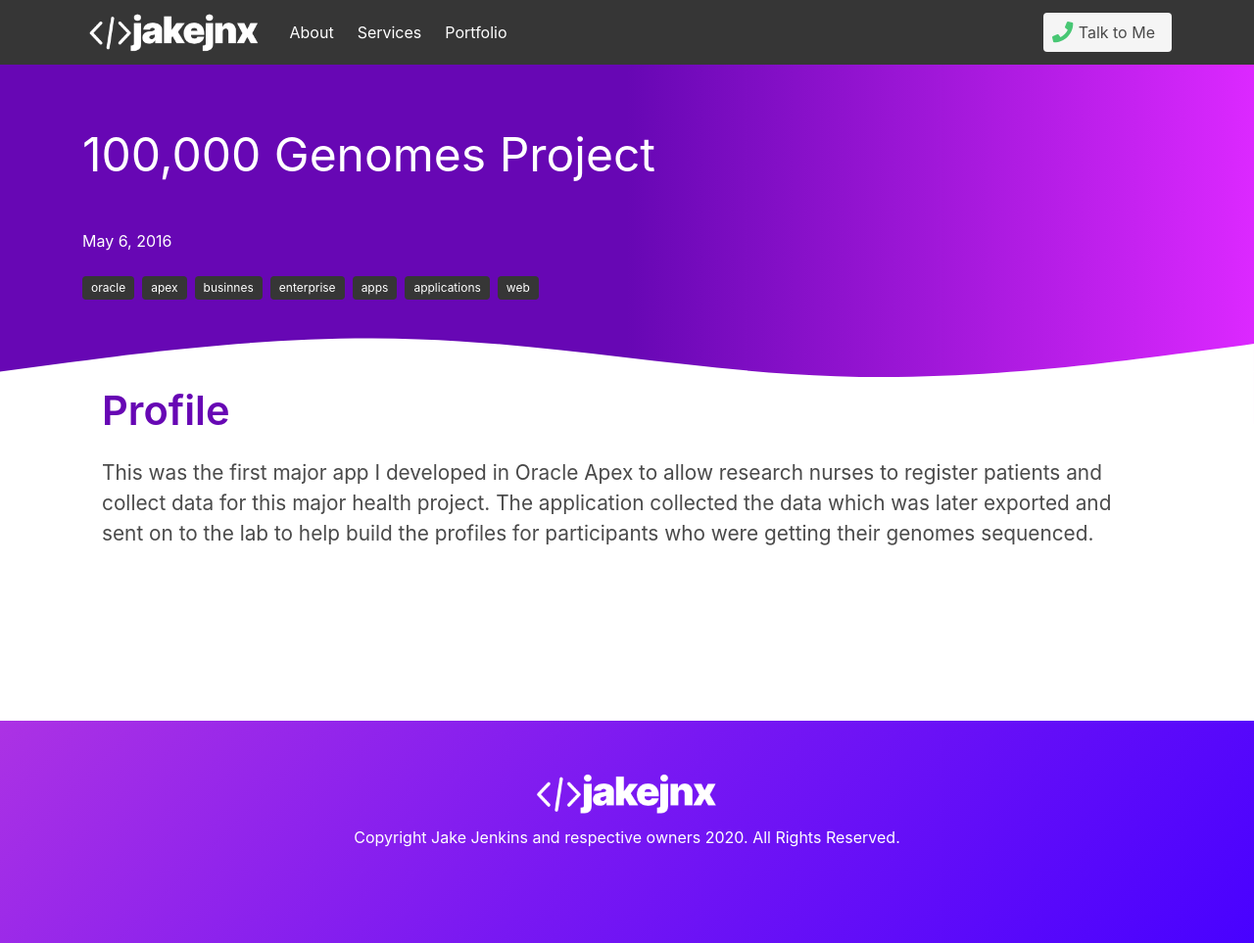
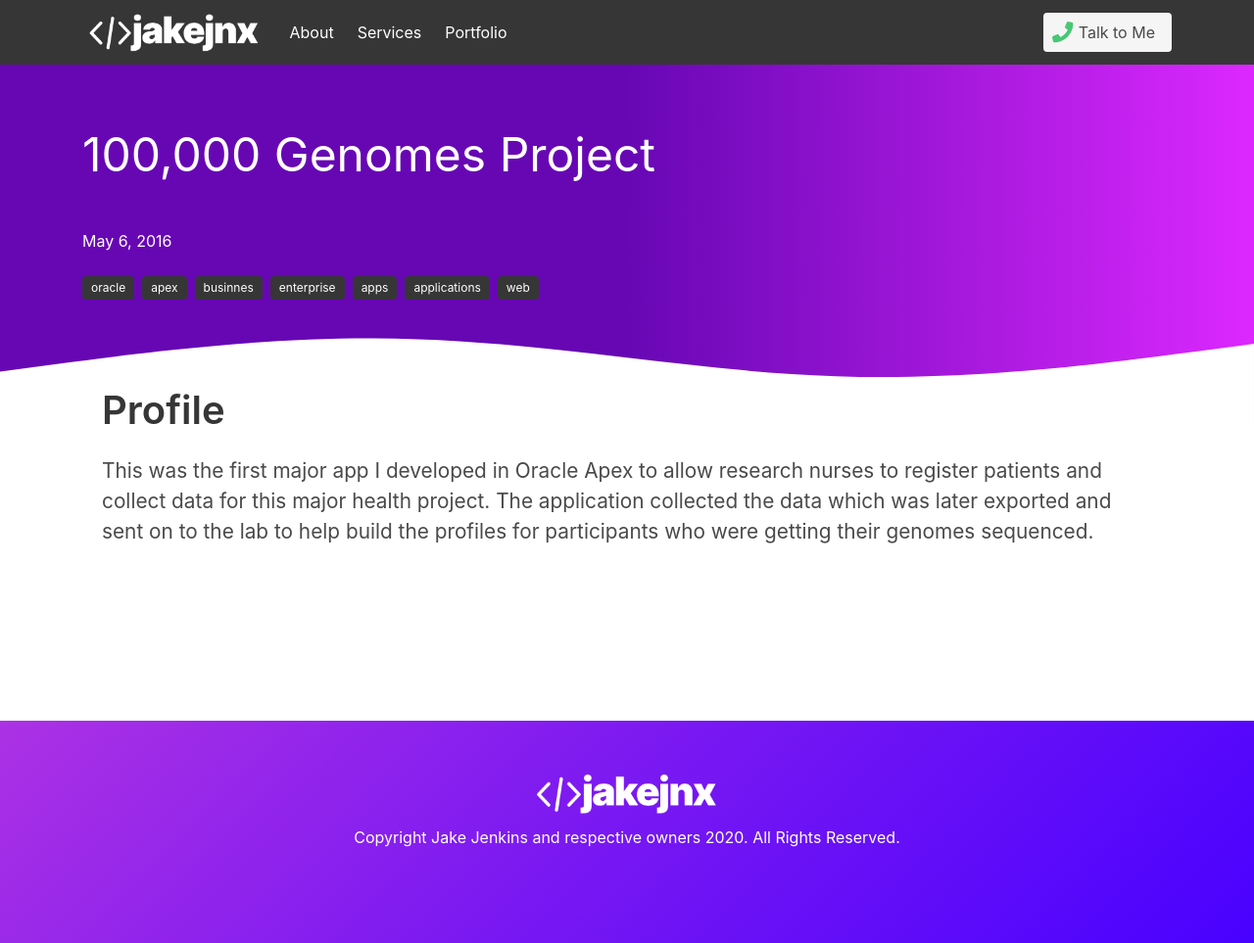
Before and after one commit to jake-jenkins/jjnx-bulma, a Jekyll site: the page built from _portfolio/100000-genomes-project-oracle-apex-app.md, in a window 1280 px wide. Shown: the whole page at 98% size. Built offline with Jekyll 4.4.1, drawn with Linux system fonts in a browser that asks for light colours; nearby versions of some CDN libraries.

Commit message:
Update 100000-genomes-project-oracle-apex-app.md

```diff
--- a/_portfolio/100000-genomes-project-oracle-apex-app.md
+++ b/_portfolio/100000-genomes-project-oracle-apex-app.md
@@ -17,6 +17,6 @@ color: purple
 layout: portfolio
 ---
 
-<h1 class="subtitle" style="color: rgb(103,7,180);">Profile</h1>
+<h2 class="subtitle is-2">Profile</h2>
 
 This was the first major app I developed in Oracle Apex to allow research nurses to register patients and collect data for this major health project. The application collected the data which was later exported and sent on to the lab to help build the profiles for participants who were getting their genomes sequenced.
```
